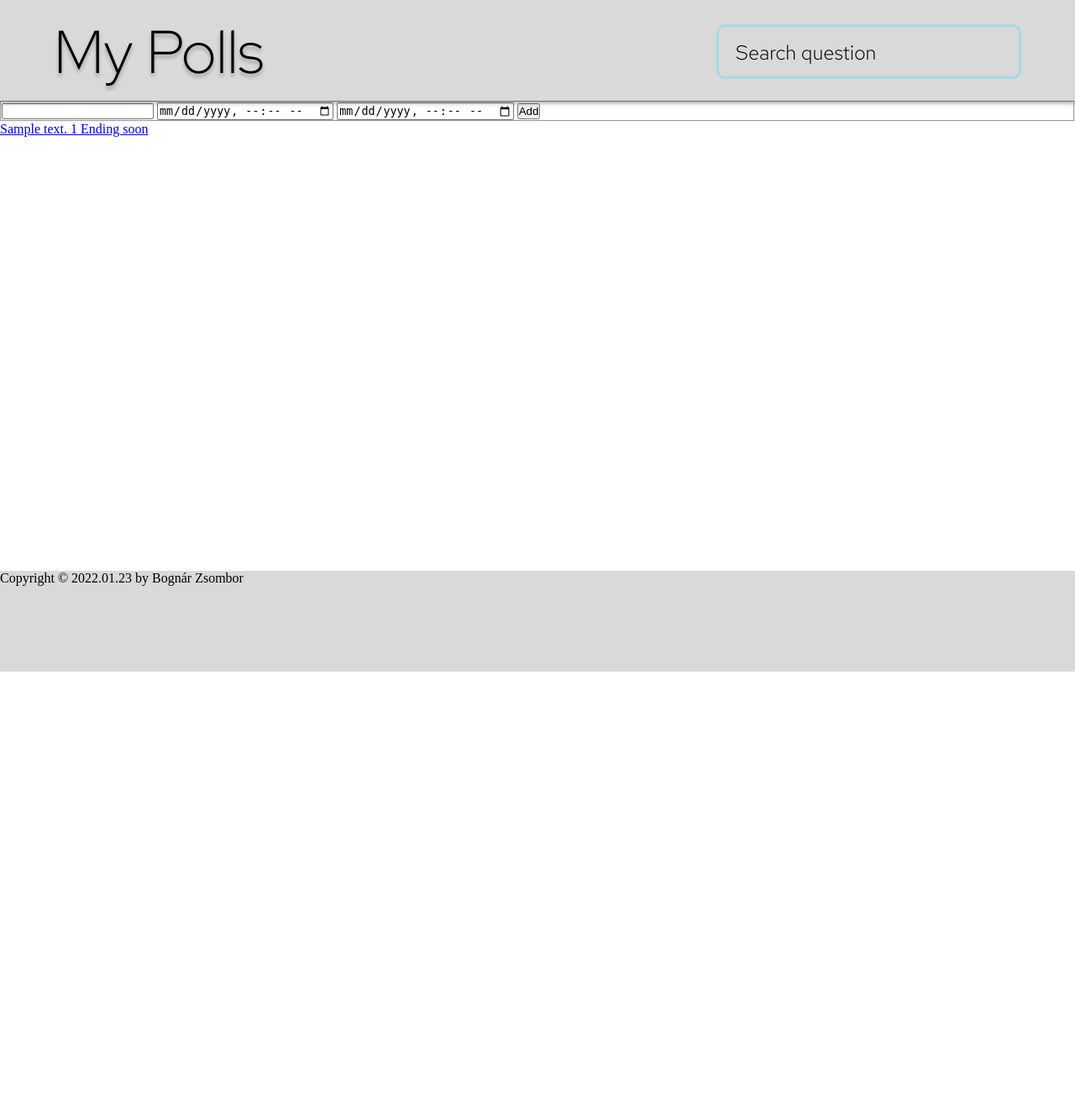
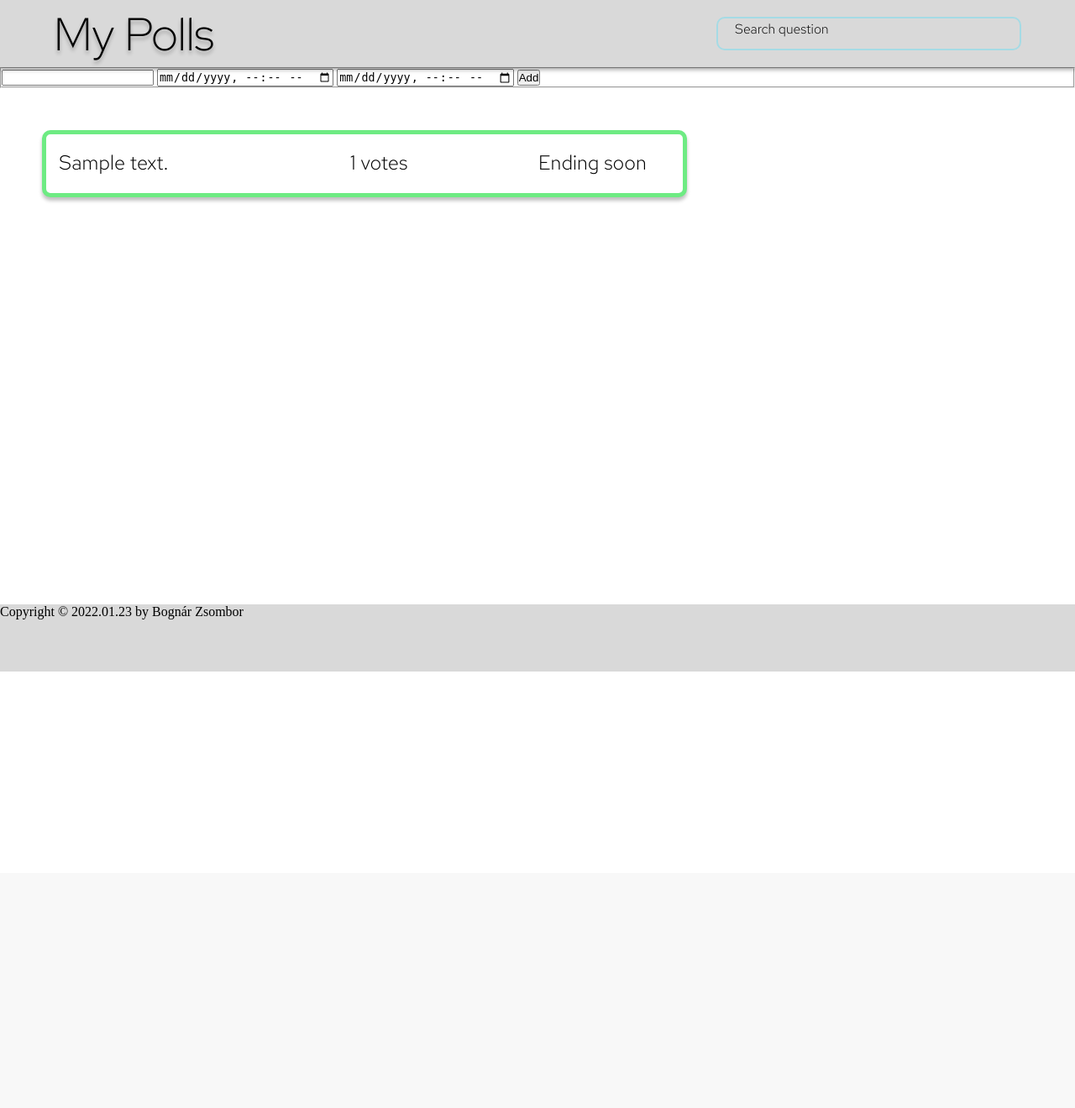
Before and after one commit to BognarZsombor/test_django, a Django app: template mysite/polls/templates/polls/index.html in a window 1280 px wide. Shown: the whole page at 84% size. After the commit the page ends 800 px from the top, so only its background shows below. Run offline with Django 4.2, Linux system fonts and the light colour scheme; the template is opened without the code that fills it: values that come from a table or form of the project are taken from there, others are empty; tables that the repository leaves empty hold one stand-in row (values such as "Sample post").

Commit message:
working on css

```diff
--- a/mysite/polls/static/polls/style.css
+++ b/mysite/polls/static/polls/style.css
@@ -1,12 +1,33 @@
 * {
     margin: 0;
     padding: 0;
+    text-decoration: none;
+}
+
+html, body {
+    height: 100%;
+}
+
+link {
+    text-decoration: none;
+}
+
+link:hover {
+    text-decoration: none;
+}
+
+link:active {
+    text-decoration: none;
+}
+
+link:visited {
+    text-decoration: none;
 }
 
 #header {
-    position: sticky;
+    position: fixed;
     width: 100%;
-    height: 120px;
+    height: 80px;
     left: 0px;
     top: 0px;
 
@@ -18,14 +39,14 @@
 #header_title {
     position: absolute;
     width: 412px;
-    height: 122px;
+    height: 80px;
     left: 5%;
     top: 0px;
 
     font-family: 'Red Hat Display', sans-serif;
     font-style: normal;
     font-weight: normal;
-    font-size: 72px;
+    font-size: 55px;
     line-height: 95px;
     display: flex;
     align-items: center;
@@ -39,14 +60,30 @@
 #header_search {
     position: absolute;
     width: 363px;
-    height: 65px;
+    height: 40px;
     right: 5%;
-    top: 29px;
+    top: 20px;
 
+    padding-left: 20px;
     background: #D9D9D9;
-    border: 3px solid #A5DBE5;
+    border: 2px solid #A5DBE5;
     box-sizing: border-box;
     border-radius: 10px;
+
+    font-family: 'Red Hat Text', sans-serif;
+    font-style: normal;
+    font-weight: normal;
+    font-size: 16px;
+    line-height: 32px;
+    display: flex;
+    align-items: center;
+
+    color: #000000;
+}
+
+#header_search:active {
+    background-color: #D9D9D9;
+    border: 2px solid #A5DBE5;
 }
 
 #header_search::placeholder {
@@ -54,12 +91,12 @@
     width: 328px;
     height: 65px;
     left: 20px;
-    top: 15px;
+    top: 2px;
 
     font-family: 'Red Hat Text', sans-serif;
     font-style: normal;
     font-weight: normal;
-    font-size: 24px;
+    font-size: 16px;
     line-height: 32px;
     display: flex;
     align-items: center;
@@ -70,7 +107,7 @@
 footer {
     position: sticky;
     width: 100%;
-    height: 120px;
+    height: 80px;
     left: 0px;
     bottom: 0px;
 
@@ -78,12 +115,69 @@ footer {
     mix-blend-mode: normal;
 }
 
+#content {
+    padding: 80px 0px;
+    min-height: 100%;
+}
 
+.question_div {
+    margin: 50px;
+    width: 60%;
+    height: 80px;
+    left: 0px;
+    top: 0px;
 
+    background: #FFFFFF;
+    border: 5px solid #6EEB83;
+    box-sizing: border-box;
+    box-shadow: 0px 4px 4px rgba(0, 0, 0, 0.25);
+    border-radius: 10px;
+}
 
+.question_text {
+    text-decoration: none;
+    position: relative;
+    width: 426px;
+    height: 80px;
+    left: 2%;
+    top: 25%;
 
+    font-family: 'Red Hat Text', sans-serif;
+    font-style: normal;
+    font-weight: normal;
+    font-size: 24px;
+    line-height: 32px;
+    color: black;
+}
 
+.question_votes {
+    text-decoration: none;
+    position: relative;
+    width: 124px;
+    height: 81px;
+    left: 30%;
+    top: 25%;
 
-#content {
-    height: 1080px;
+    font-family: 'Red Hat Text', sans-serif;
+    font-style: normal;
+    font-weight: normal;
+    font-size: 24px;
+    line-height: 32px;
+    color: black;
 }
+
+.question_status {
+    text-decoration: none;
+    position: relative;
+    width: 140px;
+    height: 81px;
+    left: 50%;
+    top: 25%;
+
+    font-family: 'Red Hat Text', sans-serif;
+    font-style: normal;
+    font-weight: normal;
+    font-size: 24px;
+    line-height: 32px;
+    color: black;
+}
--- a/mysite/polls/templates/polls/index.html
+++ b/mysite/polls/templates/polls/index.html
@@ -17,6 +17,7 @@
 <body>
     {% include 'polls/header.html' %}
     <div id="content">
+        <div id="new_question">
             <!--
                 New question creattion form
                 question_text, pub_date, end_date
@@ -31,6 +32,8 @@
                 <input type="submit" value="Add">
             </fieldset>
             </form>
+        </div>
+        <div id="display_questions">
             <!--
                 Displaying questions
                 question_list
@@ -39,12 +42,13 @@
             <a href="{% url 'polls:vote' question.id %}">
                 <div class="question_div">
                         <span class="question_text">{{ question.question_text }}</span>
-                    <span class="question_votes">{{ question.total_votes }}</span>
-                    <span class="question_votes">{{ question.status }}</span>
+                        <span class="question_votes">{{ question.total_votes }} votes</span>
+                        <span class="question_status">{{ question.status }}</span>
                 </div>
             </a>
             {% endfor %}
         </div>
+    </div>
     {% include 'polls/footer.html' %}
 </body>
 </html>
```
Lines whose indentation alone changed are shown as unchanged.
